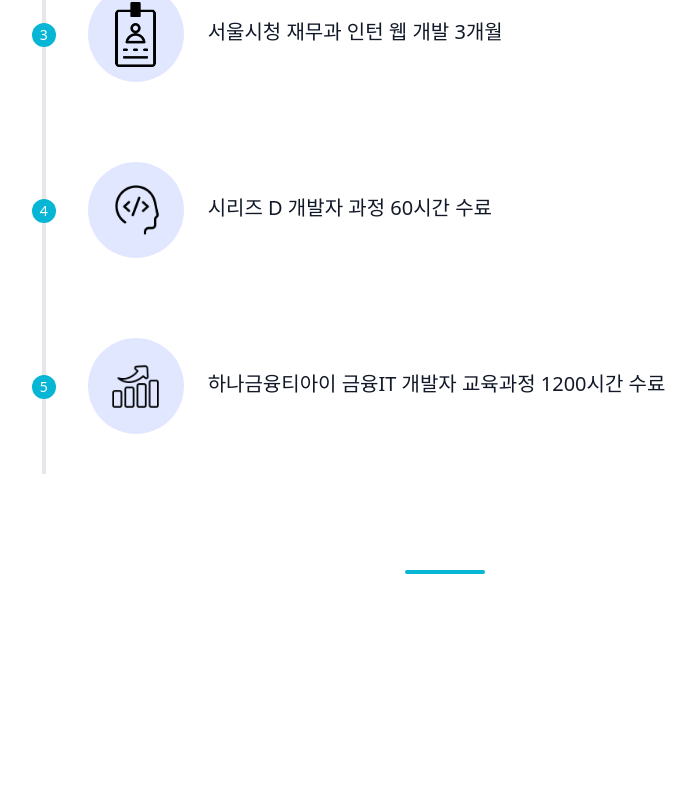
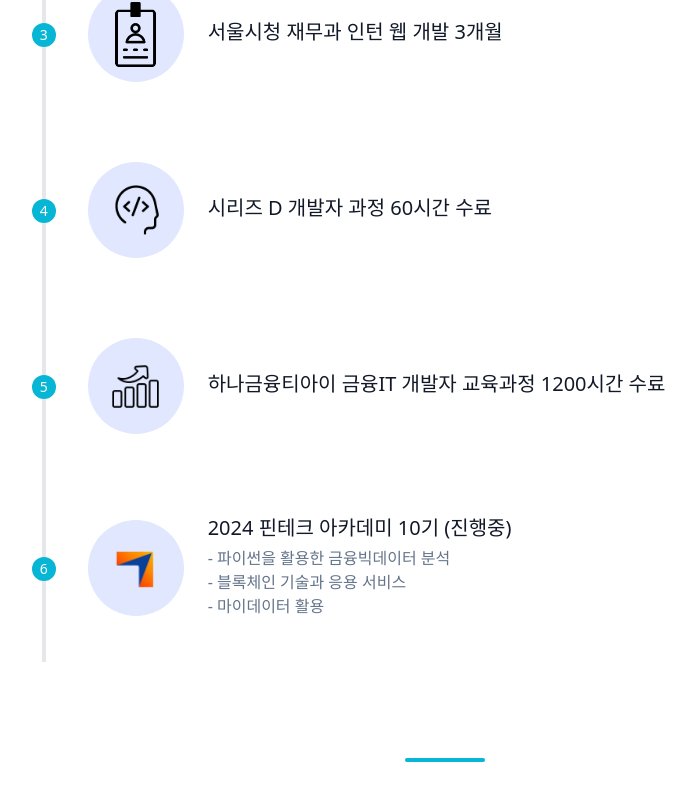
Before and after one commit to jinsumin/next-portfolio, a Next.js app: page /experience in a window 1280 px wide. Shown: the part 618-1418 px from the top of the page, without its empty margins (195-891 px from the left). Before the commit the page ends 1240 px from the top, so only its background shows below. Built offline with nearby package versions, Linux system fonts and the light colour scheme.

Commit message:
add education

```diff
--- a/pages/experience.js
+++ b/pages/experience.js
@@ -4,6 +4,7 @@
 import image03 from "/public/intern.png";
 import image04 from "/public/developer.png";
 import image05 from "/public/rising.png";
+import image06 from "/public/fintech-removebg-preview.png";
 
 export default function Experience() {
   return (
@@ -121,6 +122,30 @@
               </div>
             </div>
           </div>
+          {/* 6. 금융투자협회 핀테크아카데미 */}
+          <div className="flex relative pt-10 pb-10 sm:items-center md:w-2/3 mx-auto">
+            <div className="invisible lg:visible xl:visible 2xl:visible">
+              <div className="h-full w-6 absolute inset-0 flex items-center justify-center">
+                <div className="h-full w-1 bg-gray-200 pointer-events-none"></div>
+              </div>
+              <div className="flex-shrink-0 w-6 h-6 rounded-full mt-10 sm:mt-0 inline-flex items-center justify-center bg-cyan-500 text-white relative z-10 title-font font-medium text-sm">
+                6
+              </div>
+            </div>
+            <div className="flex-grow md:pl-8 pl-6 flex sm:items-center items-start flex-col sm:flex-row">
+              <div className="flex-shrink-0 w-24 h-24 bg-indigo-100 text-cyan-500 rounded-full inline-flex items-center justify-center">
+                <Image src={image06} alt="school" width={55} height={55}/>
+              </div>
+              <div className="flex-grow sm:pl-6 mt-6 sm:mt-0">
+                <h2 className="font-medium title-font text-gray-900 mb-1 text-xl">
+                  2024 핀테크 아카데미 10기 (진행중)
+                  <p className="pt-1 text-base">- 파이썬을 활용한 금융빅데이터 분석</p>
+                  <p className="text-base">- 블록체인 기술과 응용 서비스</p>
+                  <p className="text-base">- 마이데이터 활용</p>
+                </h2>
+              </div>
+            </div>
+          </div>
         </div>
         <div className="flex flex-col items-center w-full mb-12">
           <span className="h-1 w-20 rounded bg-cyan-500"></span>
```
Also changed, not shown: public/fintech-removebg-preview.png (added).
